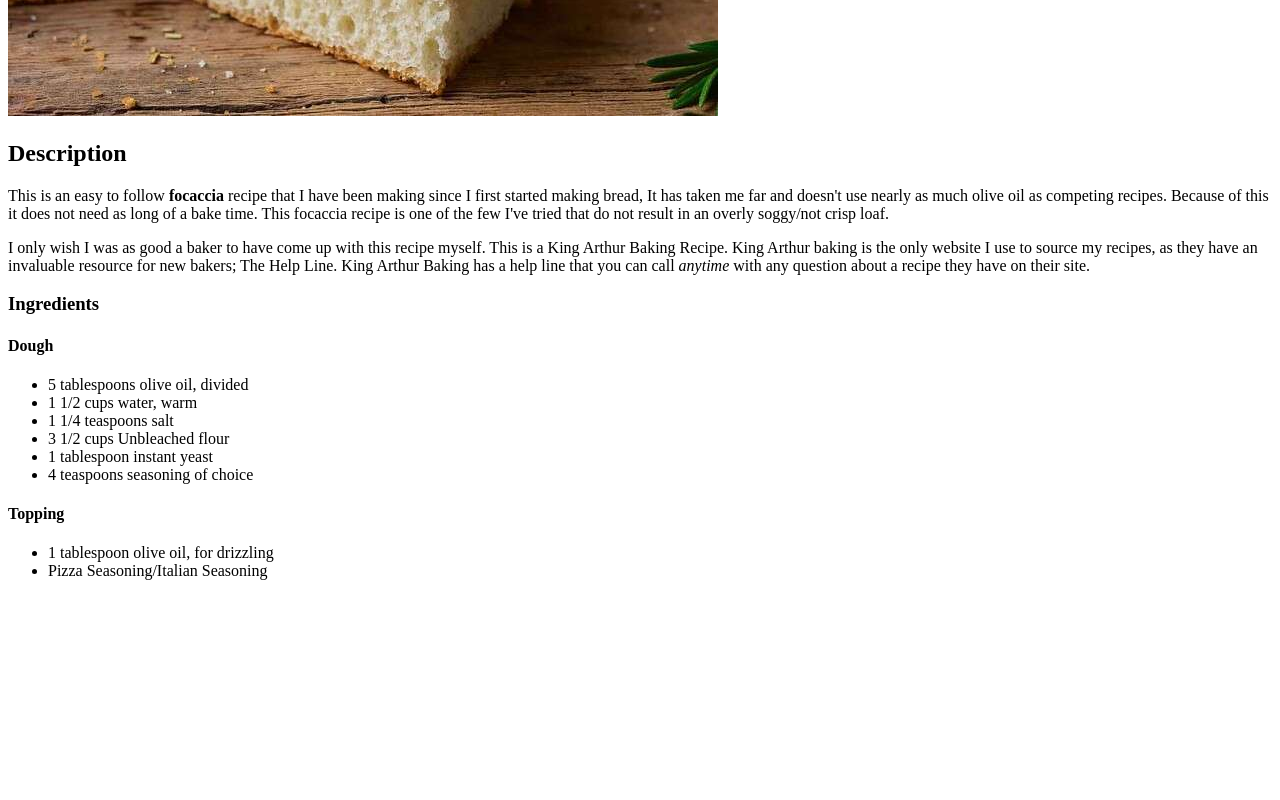
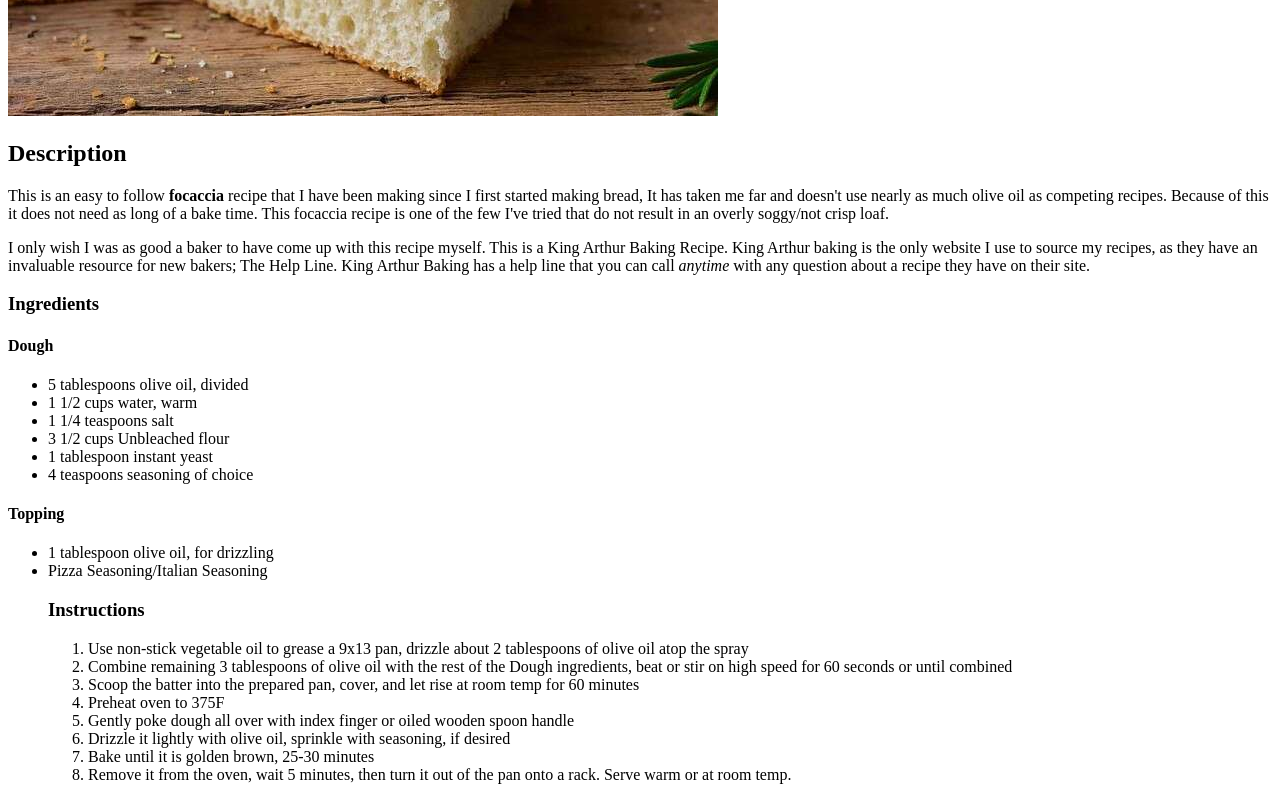
Before and after one commit to bradene0/odin-recipes, a plain HTML site: page recipes/focaccia.html in a window 1280 px wide. Shown: the part 434-1234 px from the top of the page. Before the commit the page ends 1030 px from the top, so only its background shows below. Drawn offline with Linux system fonts and the light colour scheme.

Commit message:
Added Instructions

```diff
--- a/recipes/focaccia.html
+++ b/recipes/focaccia.html
@@ -33,6 +33,23 @@ a bake time. This focaccia recipe is one of the few I've tried that do not resul
 <ul>
     <li>1 tablespoon olive oil, for drizzling</li>
     <li>Pizza Seasoning/Italian Seasoning</li>
-
+<h3>Instructions</h3>
+<ol>
+    <li>Use non-stick vegetable oil to grease a 9x13 pan,
+        drizzle about 2 tablespoons of olive oil atop the spray
+    </li>
+    <li>Combine remaining 3 tablespoons of olive oil with the rest of the Dough
+        ingredients, beat or stir on high speed for 60 seconds or until combined</li>
+        <li>Scoop the batter into the prepared pan, cover, and let rise at room temp
+            for 60 minutes
+        </li>
+        <li>Preheat oven to 375F</li>
+        <li>Gently poke dough all over with index finger or oiled wooden spoon handle</li>
+        <li>Drizzle it lightly with olive oil, sprinkle with seasoning, if desired</li>
+        <li>Bake until it is golden brown, 25-30 minutes</li>
+        <li>Remove it from the oven, wait 5 minutes, then turn it out of the pan
+            onto a rack. Serve warm or at room temp.
+        </li>
+    </ol>
 </body>
 </html>
```
